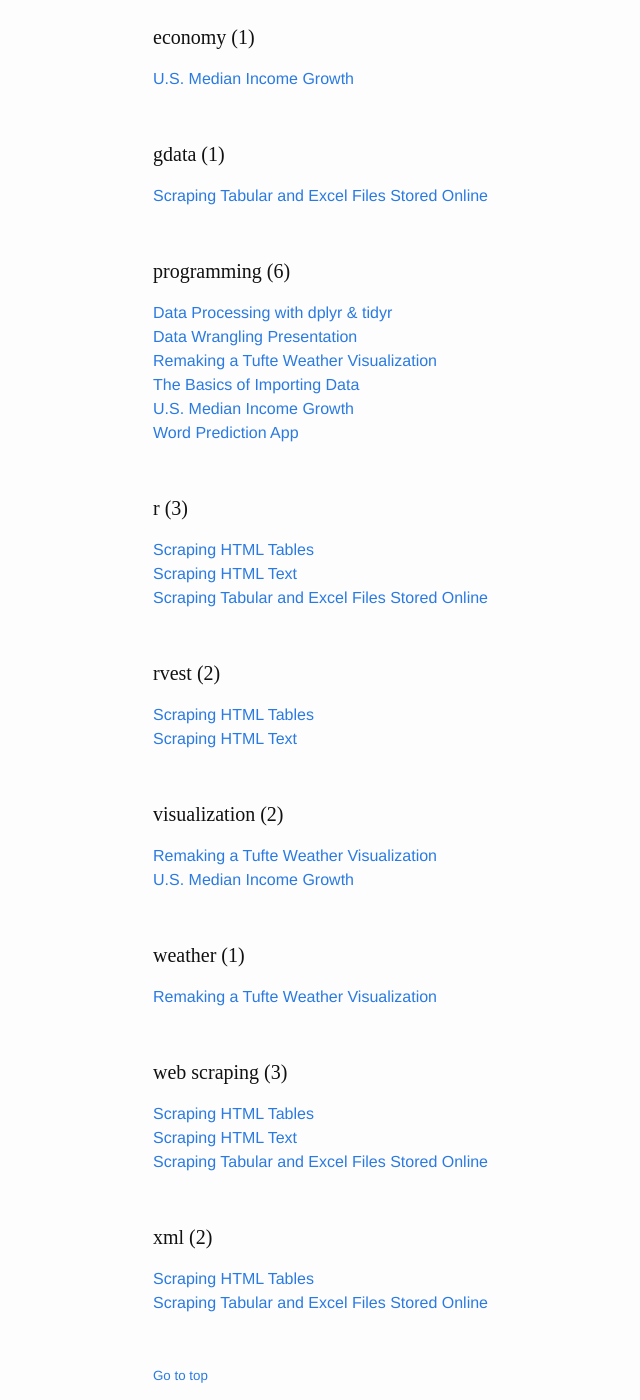
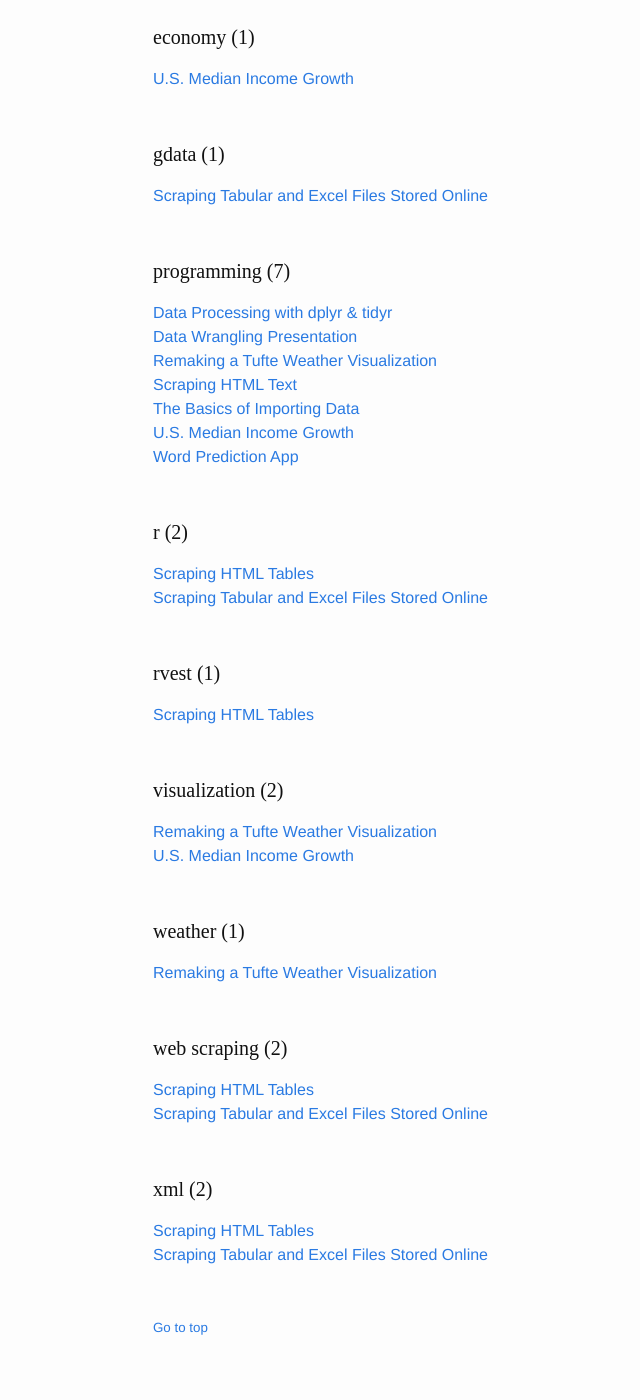
Before and after one commit to bradleyboehmke/bradleyboehmke, a Jekyll site: the page built from archivebycategory.md, in a window 1280 px wide and 1400 px high, scrolled down 703 px. Shown: the whole window, without its empty margins (117-757 px from the left). Built offline with Jekyll 4.4.1, drawn with Linux system fonts in a browser that asks for light colours; some of the changed text lies outside the part shown.

Commit message:
Update 2015-12-30-scraping-html-text.md

```diff
--- a/_posts/2015-12-30-scraping-html-text.md
+++ b/_posts/2015-12-30-scraping-html-text.md
@@ -4,7 +4,7 @@
 date: 2015-12-14
 published: true
 tags: [r, rvest, web-scraping]
-categories: [r, rvest, web-scraping]
+categories: [programming]
 ---
 
 <STYLE TYPE="text/css">
```
